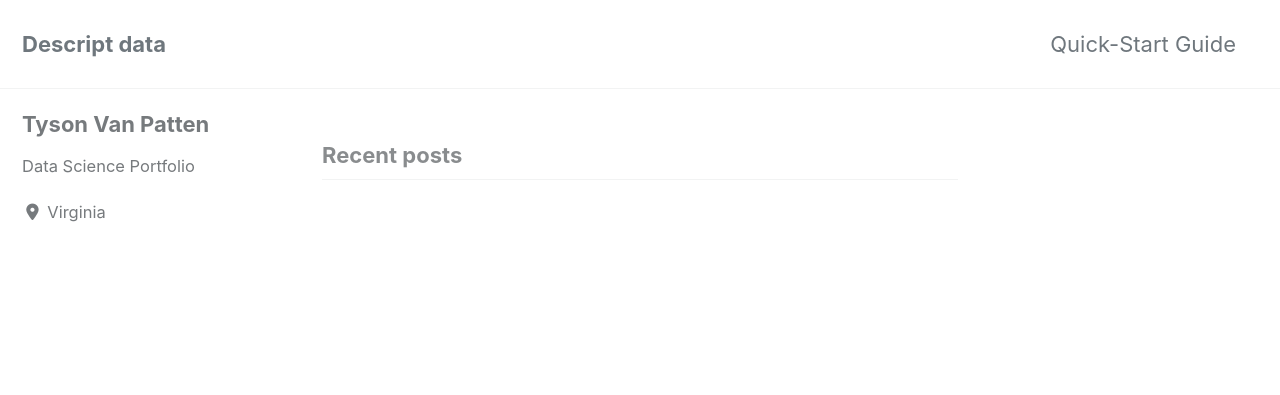
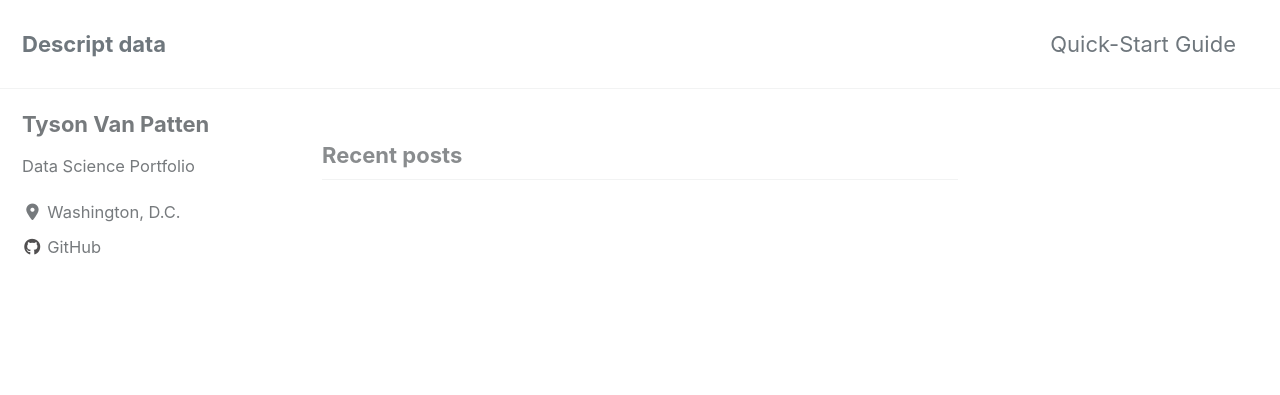
Before and after one commit to tvanpat/tvanpat, a Jekyll site: the page built from index.html, in a window 1280 px wide. Shown: the top 395 px of the page. Built offline with Jekyll 4.4.1, drawn with Linux system fonts in a browser that asks for light colours; cached includes are drawn as plain includes; nearby versions of some CDN libraries; the list of posts is cut into pages by our own code.

Commit message:
Update _config.yml

```diff
--- a/_config.yml
+++ b/_config.yml
@@ -110,7 +110,7 @@ author:
   name             : "Tyson Van Patten"
   avatar           : # path of avatar image, e.g. "/assets/images/bio-photo.jpg"
   bio              : "Data Science Portfolio"
-  location         : "Virginia"
+  location         : "Washington, D.C."
   email            :
   links:
     - label: "Email"
@@ -127,7 +127,7 @@ author:
       # url: "https://facebook.com/"
     - label: "GitHub"
       icon: "fab fa-fw fa-github"
-      # url: "https://github.com/"
+      url: "https://github.com/tvanpat"
     - label: "Instagram"
       icon: "fab fa-fw fa-instagram"
       # url: "https://instagram.com/"
```
